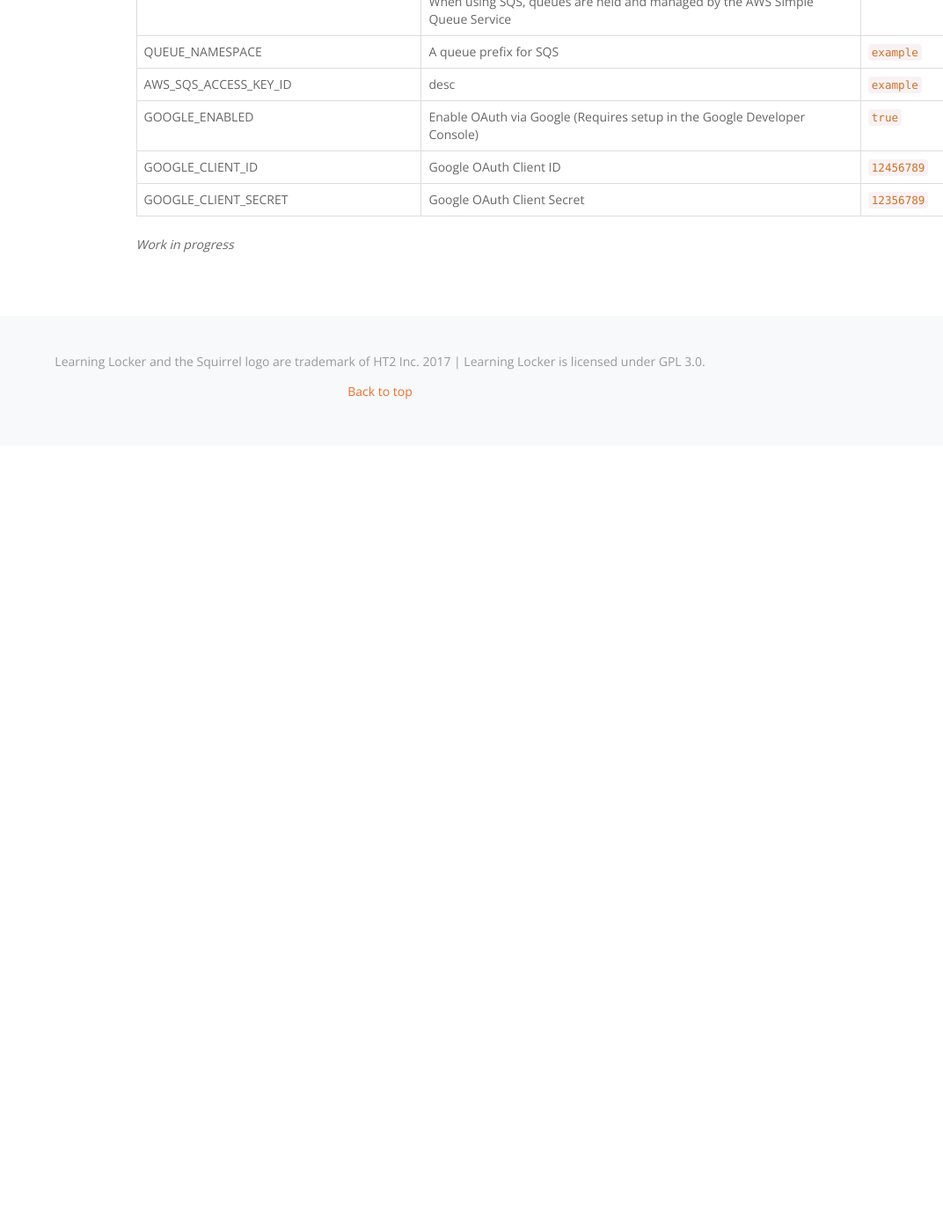
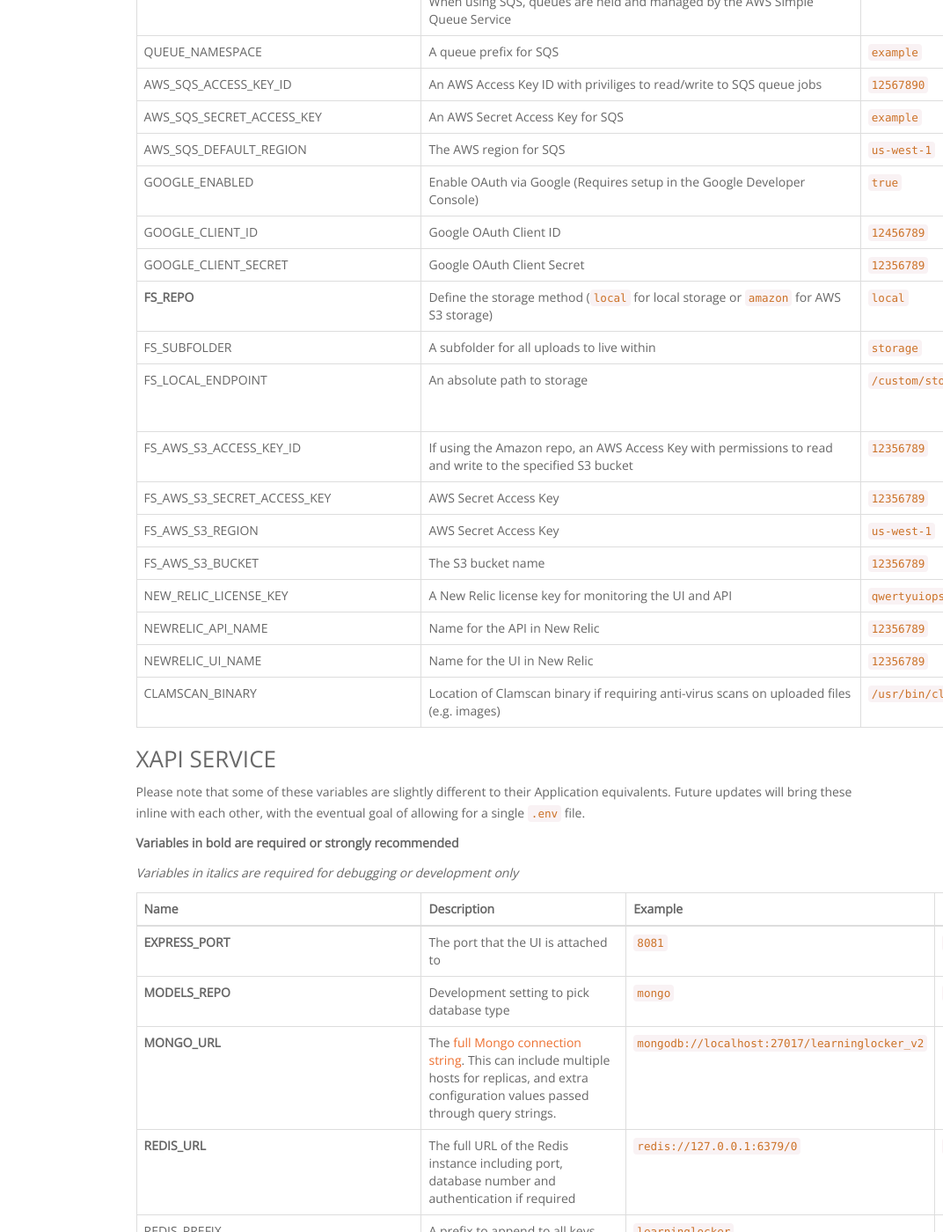
Before and after one commit to LearningLocker/docs, a Jekyll site: the page built from src/guides-configuring.md, in a window 1280 px wide and 1400 px high, scrolled down 1994 px. Shown: the whole window at 88% size, without its empty margins (208-1280 px from the left). Built offline with Jekyll 4.4.1, drawn with Linux system fonts in a browser that asks for light colours; nearby versions of some CDN libraries; our own code applies the rules of GitHub Pages for plain Markdown files; before the commit the page ends 2501 px from its top, so only the background shows below that; some of the changed text lies outside the part shown.

Commit message:
Config updates

```diff
--- a/src/guides-configuring.md
+++ b/src/guides-configuring.md
@@ -46,7 +46,7 @@ WINSTON_CLOUDWATCH_LOG_GROUP_NAME | The Cloudwatch Logs group name | `llv2` | `l
 WINSTON_CLOUDWATCH_LOG_STREAM_NAME | The Cloudwatch Logs stream name | `application` | The server's hostname
 WINSTON_CLOUDWATCH_ACCESS_KEY_ID | AWS Access Key with suitable priviliges | `12345678901` | -
 WINSTON_CLOUDWATCH_SECRET_ACCESS_KEY | AWS Secret Access Key | `12345678901` | -
-WINSTON_CLOUDWATCH_REGION** | The region the logs will be sent to | `us-west-1` | -
+WINSTON_CLOUDWATCH_REGION | The region the logs will be sent to | `us-west-1` | -
 **SMTP_HOST** | The SMTP mailbox host | `smtp.mailserver.com` | -
 **SMTP_PORT** | The SMTP port | `1234` | -
 **SMTP_SECURED** | Use SSL for SMTP? | `true` | -
@@ -54,10 +54,51 @@ WINSTON_CLOUDWATCH_REGION** | The region the logs will be sent to | `us-west-1`
 **SMTP_PASS** | The SMTP password | `password` | -
 **QUEUE_PROVIDER** | Which queue provider should be used?<br><br>Options are `REDIS` or `SQS`<br><br>When using Redis, queues are held in the Redis database<br><br>When using SQS, queues are held and managed by the AWS Simple Queue Service | `SQS` | -
 QUEUE_NAMESPACE | A queue prefix for SQS | `example` | -
-AWS_SQS_ACCESS_KEY_ID | desc | `example` | -
+AWS_SQS_ACCESS_KEY_ID | An AWS Access Key ID with priviliges to read/write to SQS queue jobs | `12567890` | -
+AWS_SQS_SECRET_ACCESS_KEY | An AWS Secret Access Key for SQS | `example` | -
+AWS_SQS_DEFAULT_REGION | The AWS region for SQS | `us-west-1` | -
 GOOGLE_ENABLED | Enable OAuth via Google (Requires setup in the Google Developer Console) | `true` | `false`
 GOOGLE_CLIENT_ID | Google OAuth Client ID | `12456789` | -
 GOOGLE_CLIENT_SECRET | Google OAuth Client Secret | `12356789` | -
+**FS_REPO** | Define the storage method (`local` for local storage or `amazon` for AWS S3 storage) | `local` | -
+FS_SUBFOLDER | A subfolder for all uploads to live within | `storage` | `storage`
+FS_LOCAL_ENDPOINT | An absolute path to storage | `/custom/storage/dir` | Current working directory
+FS_AWS_S3_ACCESS_KEY_ID | If using the Amazon repo, an AWS Access Key with permissions to read and write to the specified S3 bucket | `12356789` | -
+FS_AWS_S3_SECRET_ACCESS_KEY | AWS Secret Access Key | `12356789` | -
+FS_AWS_S3_REGION | AWS Secret Access Key | `us-west-1` | -
+FS_AWS_S3_BUCKET | The S3 bucket name | `12356789` | -
+NEW_RELIC_LICENSE_KEY | A New Relic license key for monitoring the UI and API | `qwertyuiopsdfghjkl` | -
+NEWRELIC_API_NAME | Name for the API in New Relic | `12356789` | -
+NEWRELIC_UI_NAME | Name for the UI in New Relic | `12356789` | -
+CLAMSCAN_BINARY | Location of Clamscan binary if requiring anti-virus scans on uploaded files (e.g. images) | `/usr/bin/clamscan` | -
+
+## xAPI Service
+
+Please note that some of these variables are slightly different to their Application equivalents. Future updates will bring these inline with each other, with the eventual goal of allowing for a single `.env` file.
+
+**Variables in bold are required or strongly recommended**
+
+_Variables in italics are required for debugging or development only_
 
 
-_Work in progress_
+Name | Description | Example | Default
+--- | --- | --- | ---
+**EXPRESS_PORT** | The port that the UI is attached to | `8081` | `8081`
+__MODELS_REPO__ | Development setting to pick database type | `mongo` | `mongo`
+**MONGO_URL** | The [full Mongo connection string](https://docs.mongodb.com/manual/reference/connection-string/). This can include multiple hosts for replicas, and extra configuration values passed through query strings. | `mongodb://localhost:27017/learninglocker_v2`
+**REDIS_URL** | The full URL of the Redis instance including port, database number and authentication if required | `redis://127.0.0.1:6379/0` | `redis://127.0.0.1:6379/0`
+REDIS_PREFIX | A prefix to append to all keys within the Redis database | `learninglocker` | -
+REDIS_PREFIX | A prefix to append to all keys within the Redis database | `learninglocker` | -
+**STORAGE_REPO** | Define the storage method (`local` for local storage or `s3` for AWS S3 storage) | `local` | -
+FS_LOCAL_STORAGE_DIR | An absolute path to storage | `/custom/storage/dir` | Current working directory
+FS_S3_ACCESS_KEY_ID | If using the Amazon repo, an AWS Access Key with permissions to read and write to the specified S3 bucket | `12356789` | -
+FS_S3_SECRET_ACCESS_KEY | AWS Secret Access Key | `12356789` | -
+FS_S3_REGION | AWS Secret Access Key | `us-west-1` | -
+EXPRESS_MORGAN_DIRECTORY | API access logs - absolute directory to store logs | `/path/to/storage` | Current Working Directory + `/storage/accessLogs`
+WINSTON_CONSOLE_LEVEL | Minimum logging level (error\|warning\|info\|debug\|silly) | `info` | `info`
+**WINSTON_CLOUDWATCH_ENABLED** | Should logs be sent to AWS Cloudwatch?<br><br>[AWS credentials must be configured for Cloudwatch access](http://docs.aws.amazon.com/AmazonCloudWatch/latest/logs/iam-identity-based-access-control-cwl.html) | `true` | `false`
+WINSTON_CLOUDWATCH_LOG_GROUP_NAME | The Cloudwatch Logs group name | `llv2` | `llv2`
+WINSTON_CLOUDWATCH_LOG_STREAM_NAME | The Cloudwatch Logs stream name | `application` | The server's hostname
+WINSTON_CLOUDWATCH_ACCESS_KEY_ID | AWS Access Key with suitable priviliges | `12345678901` | -
+WINSTON_CLOUDWATCH_SECRET_ACCESS_KEY | AWS Secret Access Key | `12345678901` | -
+WINSTON_CLOUDWATCH_REGION | The region the logs will be sent to | `us-west-1` | -
```
